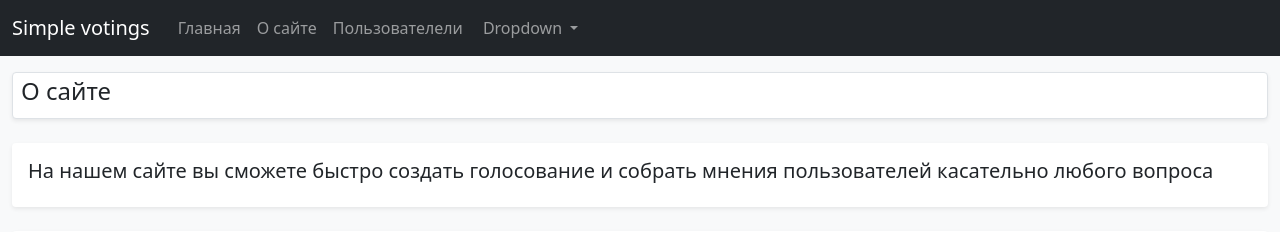
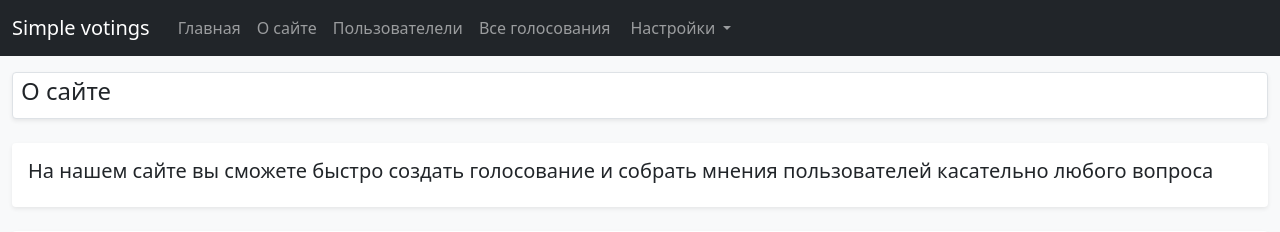
Before and after one commit to dimm0909/simple-votings, a Django app: page /about/ in a window 1280 px wide. Shown: the top 232 px of the page. Run offline with Django 3.2, Linux system fonts and the light colour scheme.

Commit message:
fix context menu

```diff
--- a/main/templates/base/menu.html
+++ b/main/templates/base/menu.html
@@ -11,12 +11,16 @@
           </li>
         {% endfor %}
       {% endblock %}
+
+    <li class="nav-item">
+              <a class="nav-link" href="{% url 'all_votings' %}">Все голосования</a>
+    </li>
     </ul>
 <div class="collapse navbar-collapse" id="navbarNavDarkDropdown">
       <ul class="navbar-nav">
         <li class="nav-item dropdown">
           <a class="nav-link dropdown-toggle" href="#" id="navbarDropdown" role="button" data-bs-toggle="dropdown"  aria-expanded="false">
-            Dropdown
+           Настройки
           </a>
     <ul class="dropdown-menu dropdown-menu-dark" aria-labelledby="navbarDropdown">
 
@@ -29,9 +33,8 @@
             <li class="nav-item">
               <a class="dropdown-item" href="{% url 'profile' request.user.id %}">Профиль</a>
             </li>
-            <li class="nav-item">
-              <a class="dropdown-item" href="{% url 'all_votings' %}">Все голосования</a>
-            </li>
+
+
             <li><hr class="dropdown-divider"></li>
             <li class="nav-item">
               <a class="dropdown-item" href="{% url 'logout' %}">Выйти</a>
```
